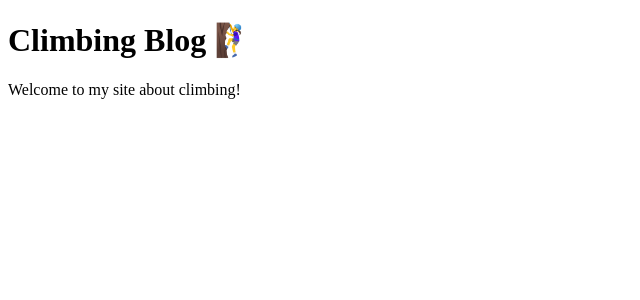
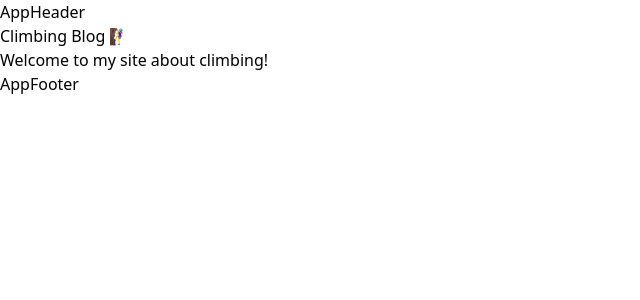
Before and after one commit to izabelapeza/climbing-blog, a Nuxt app: page / in a window 1280 px wide. Shown: the top 300 px of the page, without its empty margins (0-640 px from the left). Built offline with nearby package versions, Linux system fonts and the light colour scheme.

Commit message:
Add layout, pages, first components and tailwind

```diff
--- a/app.vue
+++ b/app.vue
@@ -1,6 +1,5 @@
 <template>
-  <div>
-    <h1>Climbing Blog 🧗‍♀️</h1>
-    <p>Welcome to my site about climbing!</p>
-  </div>
+  <NuxtLayout>
+    <NuxtPage />
+  </NuxtLayout>
 </template>
--- /dev/null
+++ b/components/layouts/AppFooter.vue
@@ -0,0 +1,3 @@
+<template>
+  <div>AppFooter</div>
+</template>
--- /dev/null
+++ b/components/layouts/AppHeader.vue
@@ -0,0 +1,3 @@
+<template>
+  <div>AppHeader</div>
+</template>
--- /dev/null
+++ b/layouts/default.vue
@@ -0,0 +1,7 @@
+<template>
+  <div>
+    <LayoutsAppHeader />
+    <slot />
+    <LayoutsAppFooter />
+  </div>
+</template>
--- a/nuxt.config.ts
+++ b/nuxt.config.ts
@@ -1,4 +1,4 @@
 // https://nuxt.com/docs/api/configuration/nuxt-config
 export default defineNuxtConfig({
-
-})
+  modules: ["@nuxtjs/tailwindcss"],
+});
--- a/package.json
+++ b/package.json
@@ -8,6 +8,7 @@
     "postinstall": "nuxt prepare"
   },
   "devDependencies": {
+    "@nuxtjs/tailwindcss": "^6.1.3",
     "nuxt": "3.0.0"
   }
 }
--- /dev/null
+++ b/pages/index.vue
@@ -0,0 +1,6 @@
+<template>
+  <div>
+    <h1>Climbing Blog 🧗‍♀️</h1>
+    <p>Welcome to my site about climbing!</p>
+  </div>
+</template>
```
Also changed, not shown: 1 other file (tests, documents, lock files or other folders).
